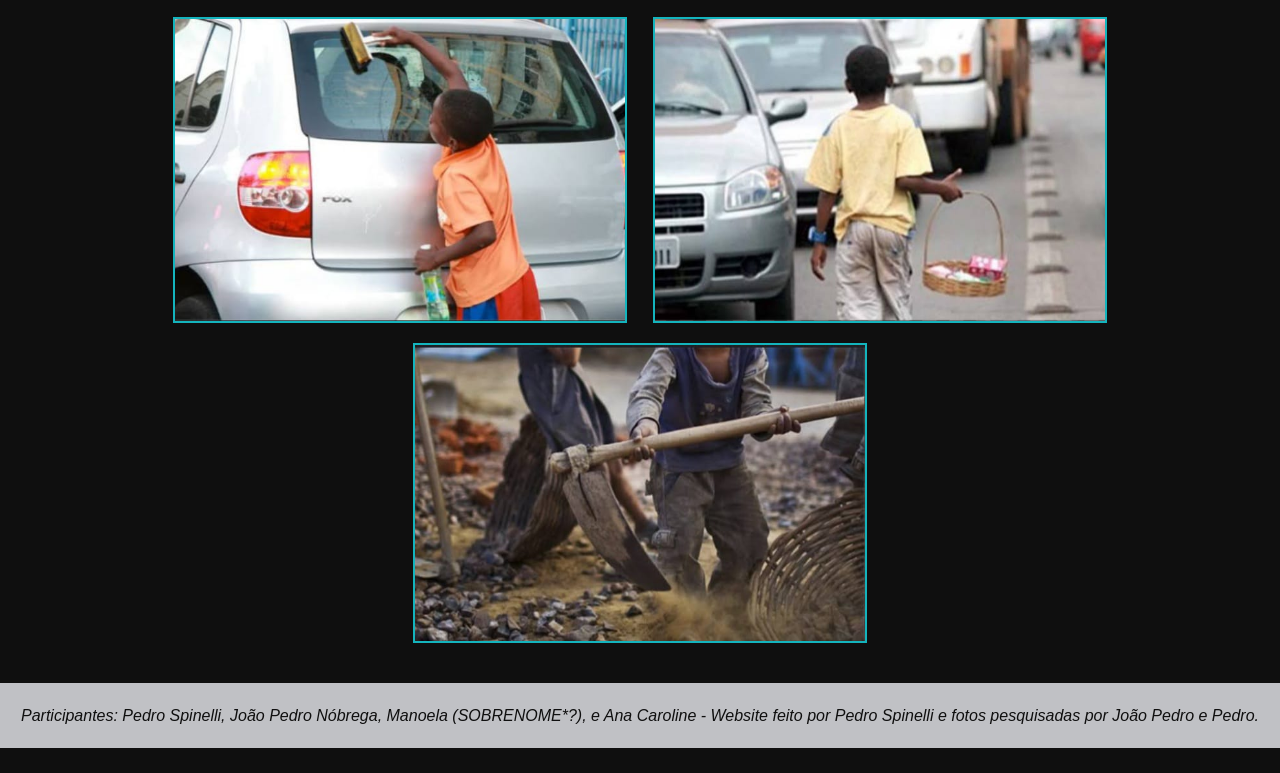
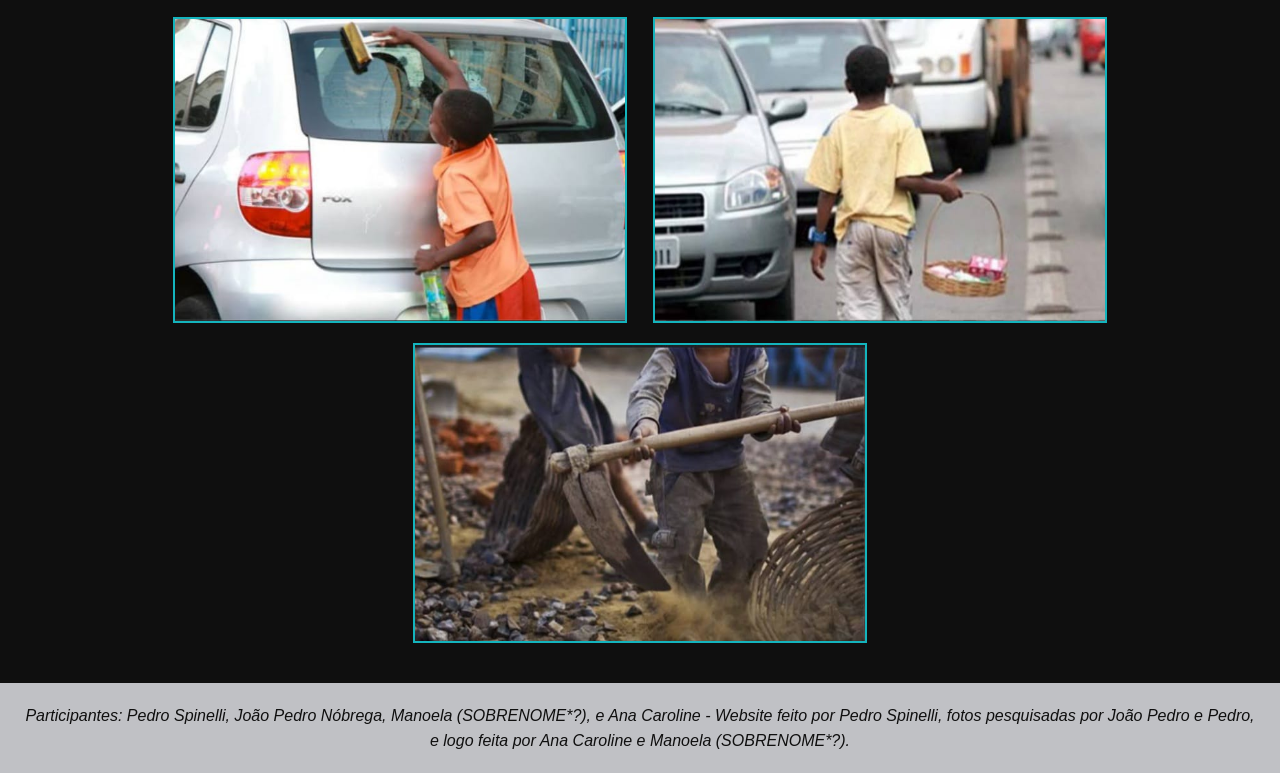
Before and after one commit to OlharInocente/olharinocente.github.io, a plain HTML site: page index.html in a window 1280 px wide. Shown: the part 2393-3166 px from the top of the page. Before the commit the page ends 3141 px from the top, so only its background shows below. Drawn offline with Linux system fonts and the light colour scheme.

Commit message:
Update index.html

```diff
--- a/index.html
+++ b/index.html
@@ -41,7 +41,7 @@
         </div>
 
     </div>
-    <footer><i>Participantes: Pedro Spinelli, João Pedro Nóbrega, Manoela (SOBRENOME*?), e Ana Caroline - Website feito por Pedro Spinelli e fotos pesquisadas por João Pedro e Pedro.</i></footer>
+    <footer><i>Participantes: Pedro Spinelli, João Pedro Nóbrega, Manoela (SOBRENOME*?), e Ana Caroline - Website feito por Pedro Spinelli, fotos pesquisadas por João Pedro e Pedro, e logo feita por Ana Caroline e Manoela (SOBRENOME*?).</i></footer>
 </body>
 
 </html>
```
